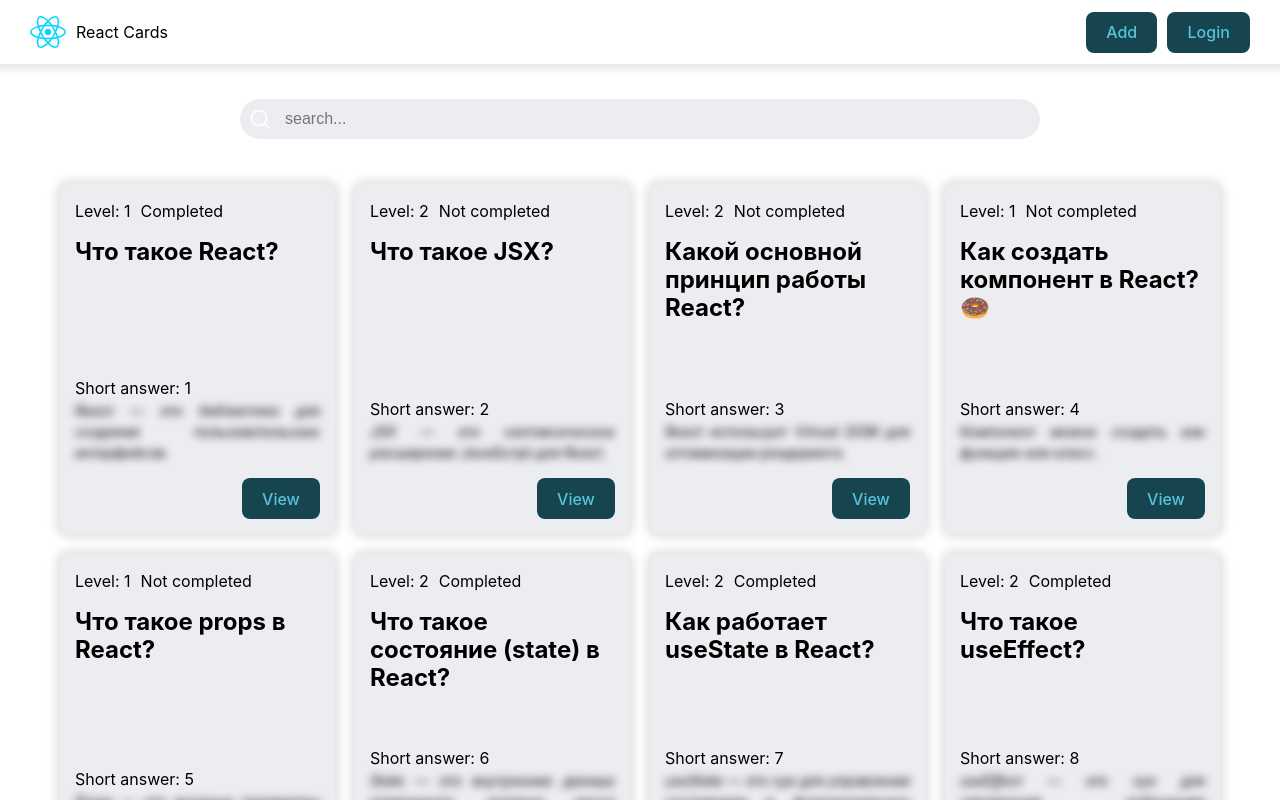
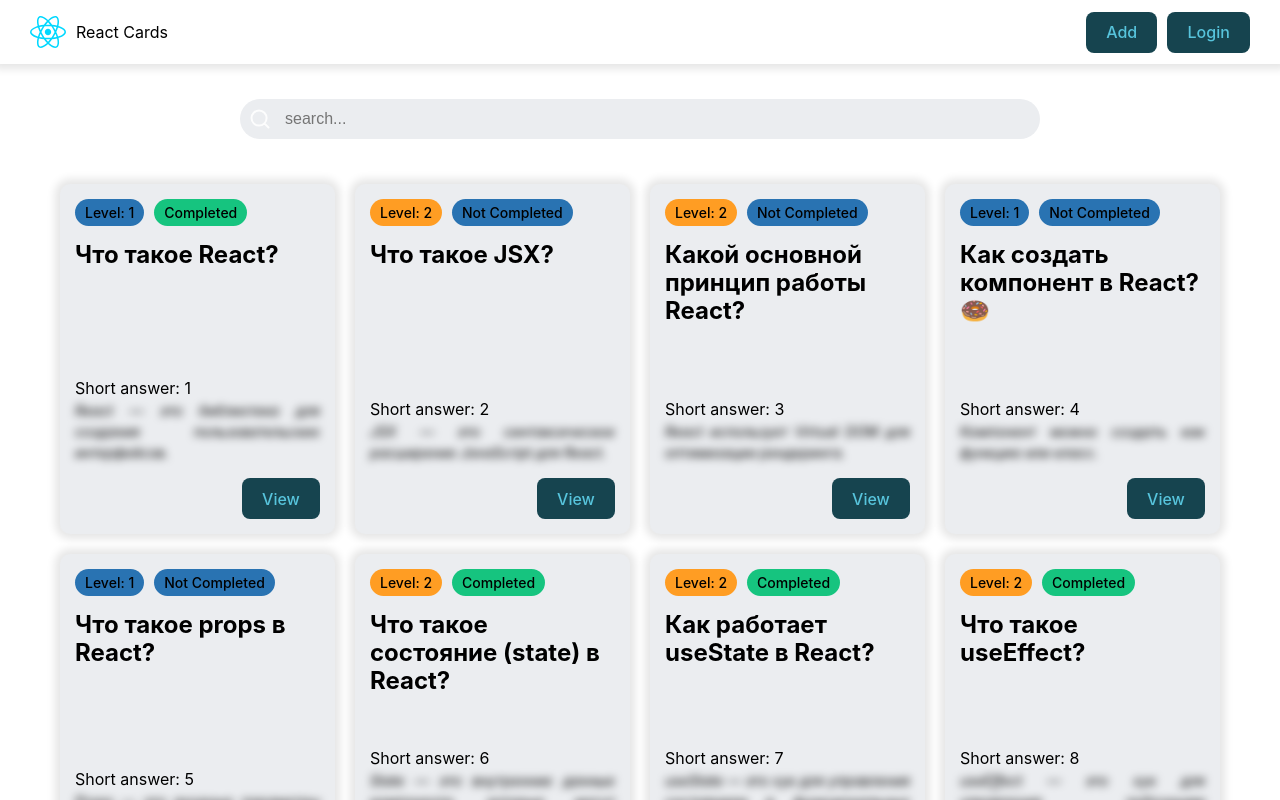
Before and after one commit to pamaxa-s3/react-app-course, a React (Vite) app: page / in a window 1280 px wide. Built offline with nearby package versions, Linux system fonts and the light colour scheme; data requests are answered from the project's data file.

Commit message:
add Badge component

```diff
--- /dev/null
+++ b/src/components/Badge/Badge.jsx
@@ -0,0 +1,27 @@
+import cls from './Badge.module.css';
+
+export const Badge = ({ variant, children }) => {
+
+	let variantColor = '';
+	switch (variant) {
+		case "primary":
+			variantColor = "primary";
+			break;
+		case "succes":
+			variantColor = "succes";
+			break;
+		case "warning":
+			variantColor = "warning";
+			break;
+		case "alert":
+			variantColor = "alert";
+			break;
+		default: variantColor: "";
+	}
+
+	return (
+		<div className={`${cls.badge} ${cls[variantColor]}`}>
+			{children}
+		</div>
+	)
+}
--- /dev/null
+++ b/src/components/Badge/Badge.module.css
@@ -0,0 +1,26 @@
+.badge {
+	width: fit-content;
+	border-radius: 20px;
+	padding: 3px 10px;
+	color: var(--text-color);
+	text-transform: capitalize;
+	font-weight: 500;
+	font-size: 14px;
+	background-color: #2973b2;
+}
+
+.primary {
+	background-color: #2973b2;
+}
+
+.succes {
+background-color: #16c47f;
+}
+
+.warning {
+background-color: #ff9d23;
+}
+
+.alert {
+background-color: #d84040;
+}
--- /dev/null
+++ b/src/components/Badge/index.jsx
@@ -0,0 +1 @@
+export { Badge } from './Badge'
--- a/src/components/QuestionCard/QuestionCard.jsx
+++ b/src/components/QuestionCard/QuestionCard.jsx
@@ -1,16 +1,19 @@
 import { useNavigate } from 'react-router-dom';
 import { Button } from '@components/Button';
+import { Badge } from '@components/Badge';
 import cls from './QuestionCard.module.css';
 
 export const QuestionCard = ({ card }) => {
 	const { id, level, completed, description, question, answer } = card;
 	const navigate = useNavigate();
+	const levelVariant = level === 1 ? 'primary' : level === 2 ? 'warning' : 'alert';
+	const completedVariant = completed ? 'succes' : 'primary'
 
 	return (
 		<div className={cls.card}>
 			<div className={cls.cardLabels}>
-				<div>Level: {level}</div>
-				<div>{completed ? 'Completed' : 'Not completed'}</div>
+				<Badge variant={levelVariant}>Level: {level}</Badge>
+				<Badge variant={completedVariant}>{completed ? 'Completed' : 'Not completed'}</Badge>
 			</div>
 			<h5 className={cls.cardTitle}>{question}</h5>
 			<div className={cls.cardAnswers}>
```
